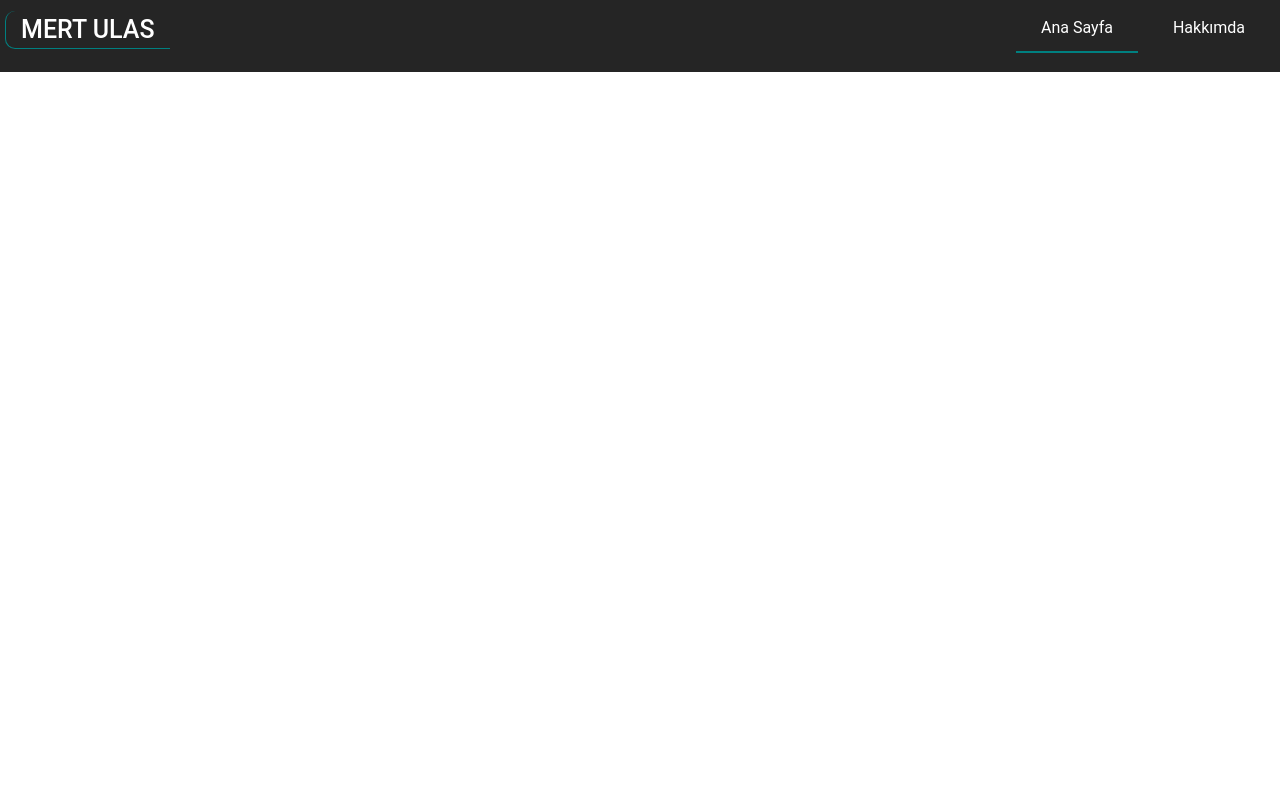
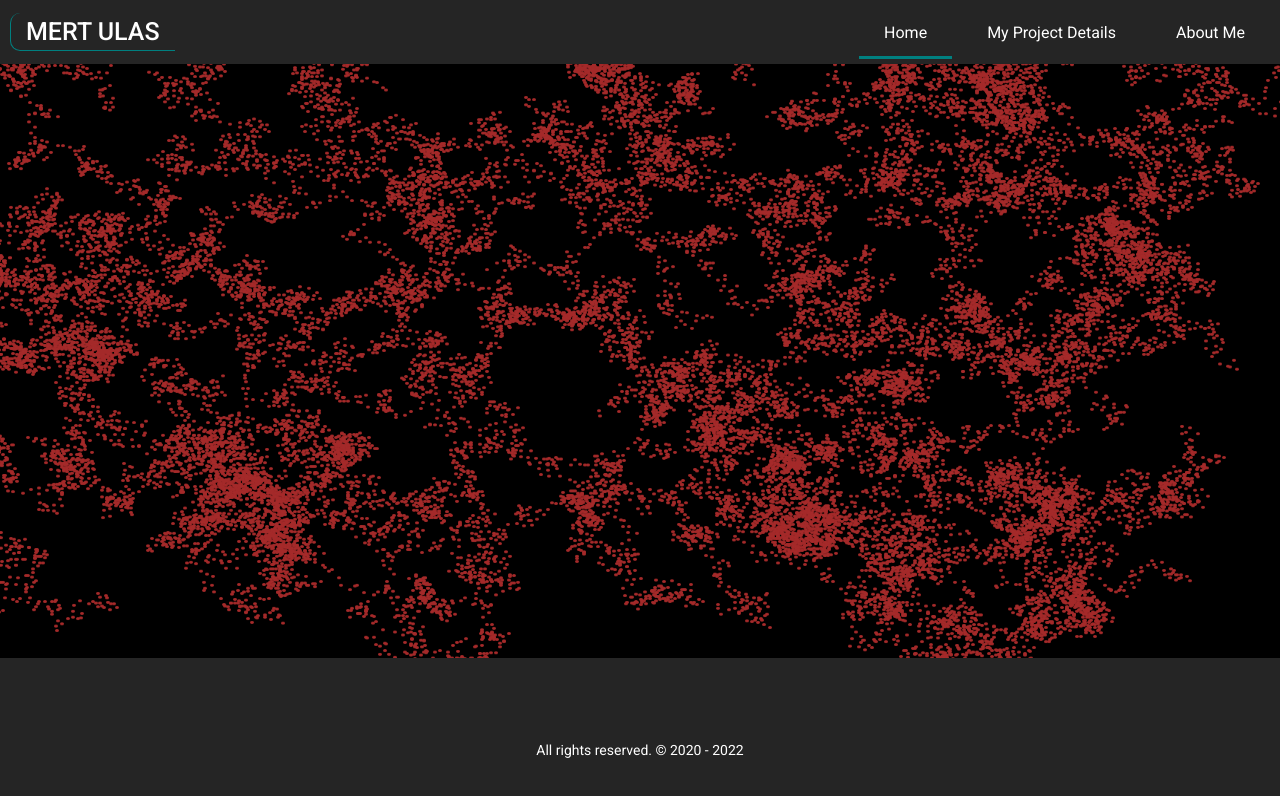
Before and after one commit to MERTULAS/portfolio-project, a Vue app: page / in a window 1280 px wide. Shown: the top 796 px of the page. Built offline with nearby package versions, Linux system fonts and the light colour scheme.

Commit message:
create animation background canvas && added roboto font && style updates

```diff
--- a/public/index.html
+++ b/public/index.html
@@ -5,7 +5,10 @@
     <meta http-equiv="X-UA-Compatible" content="IE=edge">
     <meta name="viewport" content="width=device-width,initial-scale=1.0">
     <link rel="icon" href="<%= BASE_URL %>favicon.ico">
-    <title><%= htmlWebpackPlugin.options.title %></title>
+    <link rel="preconnect" href="https://fonts.googleapis.com">
+    <link rel="preconnect" href="https://fonts.gstatic.com" crossorigin>
+    <link href="https://fonts.googleapis.com/css2?family=Roboto:wght@400;500&display=swap" rel="stylesheet">
+    <title>Portfolio</title>
   </head>
   <body>
     <noscript>
--- a/src/assets/css/common.css
+++ b/src/assets/css/common.css
@@ -11,4 +11,7 @@
 :root {
   --navbar-bg-color: rgb(37, 37, 37);
   --navbar-font-color: white;
+
+  --footer-bg-color: rgb(37, 37, 37);
+  --footer-font-color: white;
 }
--- a/src/components/Footer.vue
+++ b/src/components/Footer.vue
@@ -1,10 +1,18 @@
 <template>
   <div class="footer">
-    <div class="social-media">
-      <div v-for="(socialMediaObject, index) in socialMediaLinks" :key="index">
-        <a-icon :type="socialMediaObject.icon" />
+    <div class="footer-upper-body">
+      <div class="social-media">
+        <div
+          v-for="(socialMediaObject, index) in socialMediaLinks"
+          :key="index"
+        >
+          <a-icon :type="socialMediaObject.icon" />
+        </div>
       </div>
     </div>
+    <p class="footer-date">
+      All rights reserved. &copy; 2020 - {{ footerDate }}
+    </p>
   </div>
 </template>
 
@@ -12,7 +20,7 @@
 export default {
   data() {
     return {
-      footerDate: new Date(),
+      footerDate: new Date().getFullYear(),
       socialMediaLinks: [
         {
           icon: "linkedin",
@@ -36,4 +44,37 @@ export default {
 };
 </script>
 
-<style></style>
+<style scoped>
+.anticon {
+  cursor: pointer !important;
+}
+
+.footer {
+  background-color: var(--footer-bg-color);
+  position: absolute;
+  width: 100%;
+  padding: 25px;
+  bottom: 0;
+  text-align: center;
+}
+
+.footer * {
+  color: var(--footer-font-color);
+}
+
+.social-media {
+  display: flex;
+  justify-content: flex-end;
+  padding: 5px;
+}
+
+.social-media div {
+  padding: 5px;
+  font-size: 25px;
+}
+
+.social-media div:hover .anticon {
+  transition: 0.5s;
+  color: teal;
+}
+</style>
--- /dev/null
+++ b/src/components/GraphicsAnimation.vue
@@ -0,0 +1,100 @@
+<template>
+  <div>
+    <canvas id="anim-canvas" :style="`width: 100%; height: calc(100vh - ${navbarHeight + footerHeight}px`"></canvas>
+  </div>
+</template>
+
+<script>
+class Point {
+  constructor(x, y, color, context) {
+    [this.x, this.y, this.color, this.context] = [x, y, color, context];
+  }
+
+  draw() {
+    this.context.fillStyle = this.color;
+    this.context.beginPath();
+    this.context.arc(this.x, this.y, 2, 0, 2 * Math.PI);
+    this.context.fill();
+  }
+
+  update () {
+    this.draw();
+  }
+}
+
+class Line {
+  constructor(color, context, ...points) {
+    [this.color, this.context, this.points] = [color, context, points];
+  }
+
+  draw() {
+    this.context.fillStyle = this.color;
+    this.context.beginPath();
+    this.context.moveTo(this.points[0], this.points[1]);
+    this.context.lineTo(this.points[2], this.points[3]);
+    this.context.stroke();
+  }
+
+  update () {
+    this.draw();
+  }
+}
+
+export default {
+  props: {
+    pointCount: { type: Number, default: () => 0 },
+    size: { type: String, default: () => "full" },
+  },
+  data() {
+    return {
+      navbarHeight: null,
+      footerHeight: null,
+      pointList: [],
+    };
+  },
+  methods: {
+    animationLoop () {
+      for (let point of this.pointList) {
+        point.x += Math.floor((Math.random() * 2 - 1) * 10);
+        point.y += Math.floor((Math.random() * 2 - 1) * 10);
+        point.update();
+      }
+      requestAnimationFrame(this.animationLoop);
+    }
+  },
+  mounted() {
+    let canvas = document.getElementById("anim-canvas");
+    canvas.width = window.innerWidth;
+    canvas.height = window.innerHeight;
+    let ctx = canvas.getContext("2d");
+
+    this.navbarHeight = document
+      .querySelector(".navbar-menu")
+      .getBoundingClientRect().height;
+    this.footerHeight = document
+      .querySelector(".footer")
+      .getBoundingClientRect().height;
+
+    new Line("red", ctx, 5, 6, 10, 12);
+
+    for (let i = 0; i < this.pointCount; i++) {
+      this.pointList.push(
+        new Point(
+          Math.floor(Math.random() * (window.innerWidth - 10)),
+          Math.floor(Math.random() * (window.innerHeight - 10)),
+          "brown",
+          ctx
+        )
+      );
+    }
+
+    this.animationLoop();
+  },
+};
+</script>
+
+<style scoped>
+#anim-canvas {
+  background: black;
+}
+</style>
--- a/src/components/Navbar.vue
+++ b/src/components/Navbar.vue
@@ -31,7 +31,7 @@
 export default {
   data() {
     return {
-      menuItems: ["Ana Sayfa", "Hakkımda"],
+      menuItems: ["Home", "My Project Details", "About Me"],
       selectedMenuIndex: 0,
       clickedHamburger: false,
       projectOwner: process.env.VUE_APP_PROJECT_OWNER,
@@ -40,7 +40,7 @@ export default {
   mounted() {
     window.addEventListener("resize", (event) => {
       this.clickedHamburger =
-        !(event.currentTarget.innerWidth < 765) && this.clickedHamburger;
+        event.currentTarget.innerWidth > 765 && this.clickedHamburger;
     });
   },
 };
@@ -65,6 +65,7 @@ export default {
   font-weight: 500;
   color: var(--navbar-font-color);
   padding: 0px 15px;
+  margin: 0px 5px;
   border-bottom: 1px solid teal;
   border-left: 1px solid teal;
   border-radius: 10px;
@@ -75,6 +76,8 @@ export default {
 .navbar-menu ul {
   width: fit-content;
   display: flex;
+  margin: 0;
+  padding-top: 5px;
 }
 
 .navbar-menu li {
@@ -85,7 +88,7 @@ export default {
   color: var(--navbar-font-color);
   cursor: pointer;
   position: relative;
-  border-bottom: 2px solid transparent;
+  border-bottom: 3px solid transparent;
 }
 
 .navbar-menu li::after {
@@ -96,7 +99,7 @@ export default {
   transform: translate(-50%, 100%);
   background-color: teal;
   width: 0px;
-  height: 2px;
+  height: 3px;
   transition: 0.5s;
 }
 
@@ -105,7 +108,7 @@ export default {
 }
 
 .active-menu {
-  border-bottom: 2px solid teal !important;
+  border-bottom: 3px solid teal !important;
 }
 
 .hamburger-menu {
@@ -163,9 +166,9 @@ export default {
     align-items: center;
     flex-direction: column;
     position: absolute;
-    top: 62px;
+    top: 61px;
     left: 0;
-    height: calc(100vh - 62px);
+    height: calc(100vh - 61px);
     width: 100vw !important;
     animation: responsiveMenuOpen 0.5s;
     z-index: 99;
--- a/src/pages/IndexPage.vue
+++ b/src/pages/IndexPage.vue
@@ -1,6 +1,7 @@
 <template>
   <div>
     <Navbar />
+    <GraphicsAnimation :pointCount="100" />
     <Footer />
   </div>
 </template>
@@ -8,17 +9,17 @@
 <script>
 import Navbar from "@/components/Navbar.vue";
 import Footer from "@/components/Footer.vue";
+import GraphicsAnimation from "@/components/GraphicsAnimation.vue";
 
 export default {
   components: {
+    GraphicsAnimation,
     Navbar,
     Footer,
   },
   name: "IndexPage",
   data() {
-    return {
-      msg: "Welcome to Your Vue.js App",
-    };
+    return {};
   },
 };
 </script>
```
